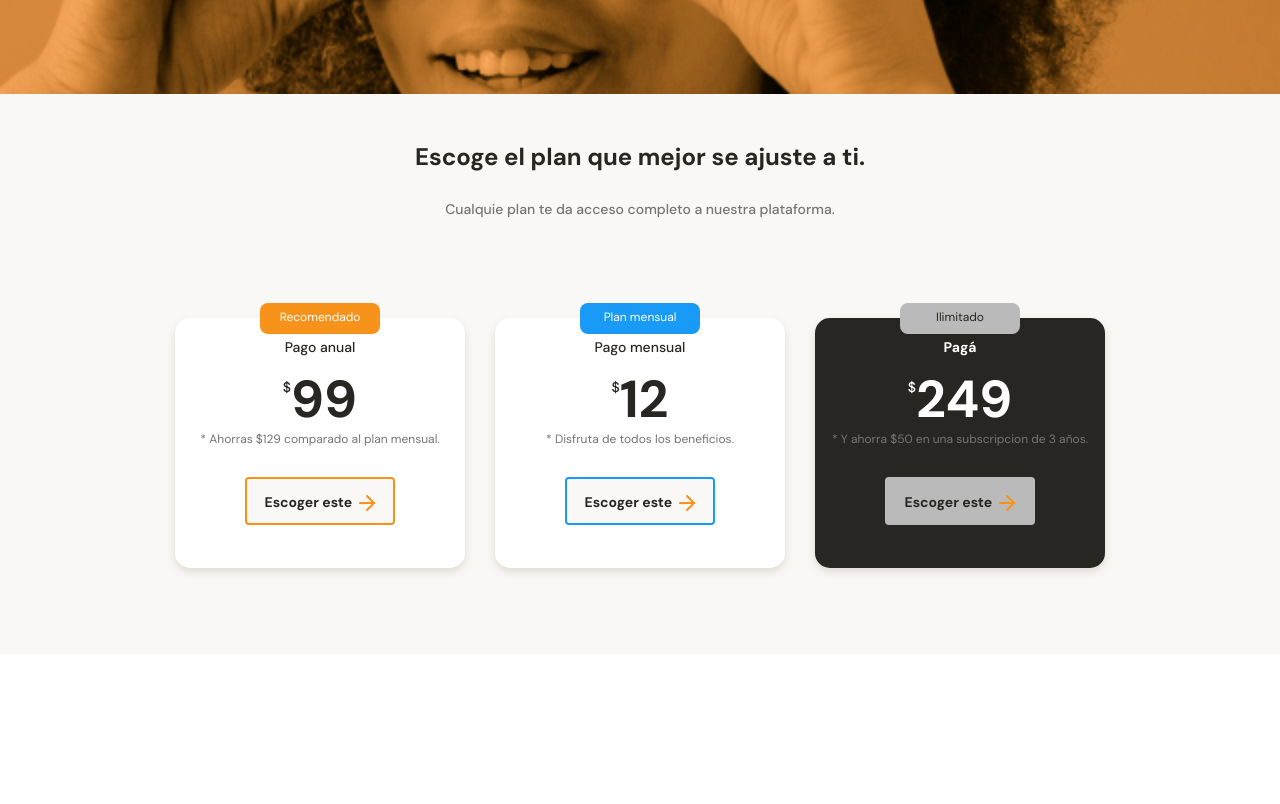
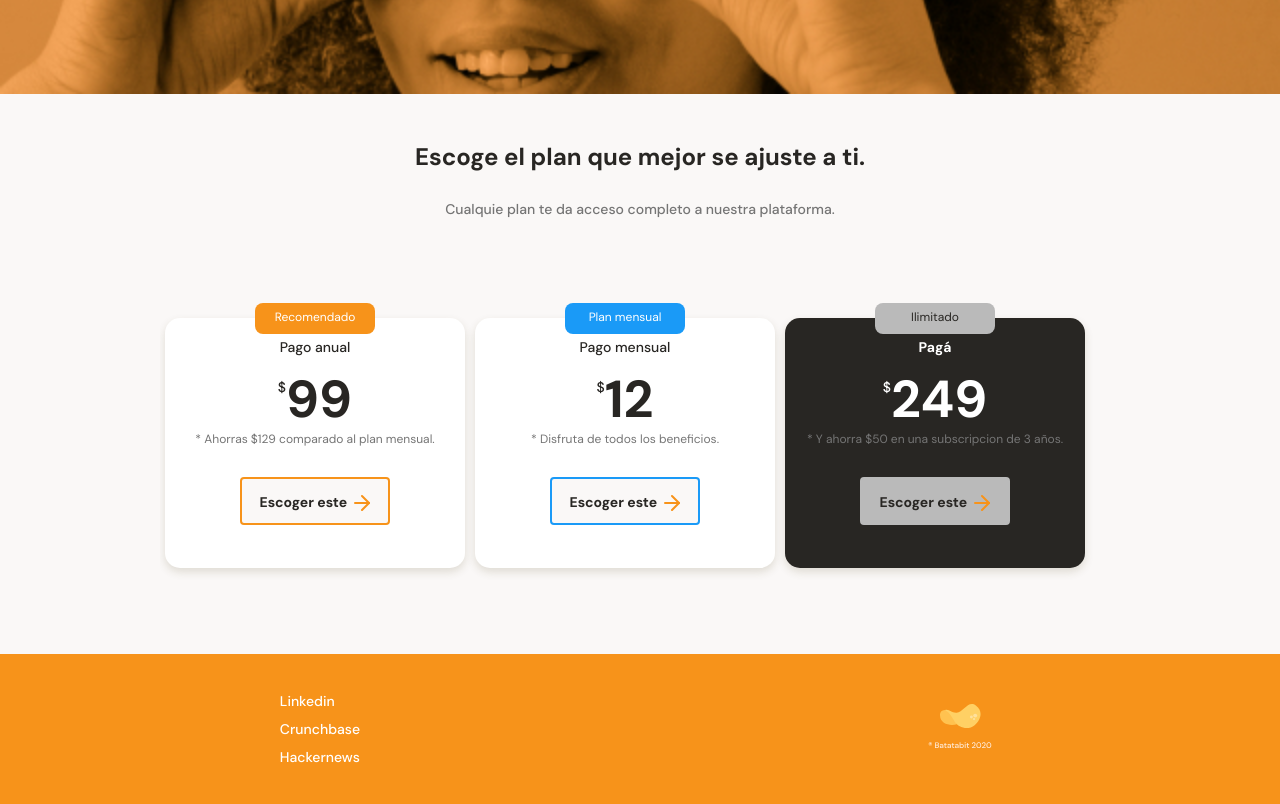
Before and after one commit to Santiago0ss/responsive-desing-mobile-first, a plain HTML site: page index.html in a window 1280 px wide. Shown: the part 2656-3460 px from the top of the page. Before the commit the page ends 3310 px from the top, so only its background shows below. Drawn offline with Linux system fonts and the light colour scheme.

Commit message:
finalizado el proyecto de Mobile first

```diff
--- a/index.html
+++ b/index.html
@@ -5,13 +5,14 @@
     <meta charset="UTF-8">
     <meta http-equiv="X-UA-Compatible" content="IE=edge">
     <meta name="viewport" content="width=device-width, initial-scale=1.0">
-    <title>Document</title>
+    <title>Batatabit</title>
     <link rel="preconnect" href="https://fonts.googleapis.com">
     <link rel="preconnect" href="https://fonts.gstatic.com" crossorigin>
     <link
         href="https://fonts.googleapis.com/css2?family=DM+Sans:wght@400;500;700&family=Inter:wght@300;500&display=swap"
         rel="stylesheet">
     <link rel="stylesheet" href="./style.css" />
+    <link rel="stylesheet" href="./css/tablet.css" media="(min-width: 930px)">
 </head>
 
 <body>
@@ -60,11 +61,8 @@
                         </p>
                     </div>
                 </div>
-            </section>
-        </section>
-        <section class="main-tables-container">
                 <div class="main-currency-table">
-                <p class="comisiones-table--title">Comisiones</p>
+                    <p class="comisiones-table--title-c">Comisiones</p>
                     <div class="currency-table--container">
                         <table>
                             <tr>
@@ -105,22 +103,16 @@
                     <p class="product--card-title">Tiempo real</p>
                     <p class="product--card-body">Nuestra API toma informacion minuto a minuto sobre las tasas que mas determinan el comportamiento.</p>
                 </article>
-            </section>
-            <section class="product-cards--container">
                 <article class="product-detail--card">
                     <span class="eye"></span>
                     <p class="product--card-title">No hay tasas escondidas</p>
                     <p class="product--card-body">Ni en la compra o al momento de exit, Batabit siempre te muestra el costo real de los que estas adquiriendo.</p>
                 </article>
-            </section>
-            <section class="product-cards--container">
                 <article class="product-detail--card">
                     <span class="dollar"></span>
                     <p class="product--card-title">Compara monedas</p>
                     <p class="product--card-body">Ni en la compra o al momento de exit, Batabit siempre te muestra el costo real de lo que estas adquiriendo.</p>
                 </article>
-            </section>
-            <section class="product-cards--container">
                 <article class="product-detail--card">
                     <span class="check-circle"></span>
                     <p class="product--card-title">Informacion confiable</p>
@@ -169,7 +161,16 @@
         </section>
     </main>
     <footer>
-
+        <section class="left">
+            <ul>
+                <li> <a href="#">Linkedin </a> </li>
+                <li><a href="#">Crunchbase</a></li>
+                <li><a href="#">Hackernews</a></li>
+            </ul>
+        </section>
+        <section class="rigth">
+            <img src="./assets/imgs/logo-footer.svg" alt="Logo de Batatabit">
+        </section>
     </footer>
 </body>
 
--- a/style.css
+++ b/style.css
@@ -212,7 +212,7 @@ main {
     font-weight: 300;
     color: var(--warm-black);
 }
-.comisiones-table--title {
+.main-currency-table .comisiones-table--title-c {
     margin-bottom: 15px;
     font-size: 1.8rem;
     font-weight: bold;
@@ -394,10 +394,10 @@ main {
     position: relative;
     scroll-snap-align: center;
     width: 60%;
-    min-width: 230px;
+    min-width: 190px;
     max-width: 300px;
     height: 250px;
-    margin: 50px 15px 0;
+    margin: 50px 5px 0;
     padding: 0 15px;
     background-color: var(--just-white);
     border-radius: 15px;
@@ -463,10 +463,10 @@ main {
     position: relative;
     scroll-snap-align: center;
     width: 60%;
-    min-width: 230px;
+    min-width: 190px;
     max-width: 300px;
     height: 250px;
-    margin: 50px 15px 0;
+    margin: 50px 5px 0;
     padding: 0 15px;
     background-color: var(--just-white);
     border-radius: 15px;
@@ -515,10 +515,10 @@ main {
     position: relative;
     scroll-snap-align: center;
     width: 60%;
-    min-width: 230px;
+    min-width: 190px;
     max-width: 300px;
     height: 250px;
-    margin: 50px 15px 0;
+    margin: 50px 5px 0;
     padding: 0 15px;
     background-color: var(--black);
     border-radius: 15px;
@@ -576,3 +576,28 @@ main {
     background-image: url('./assets/iconos/orange-right-arrow.svg');
     vertical-align: text-bottom;
  }
+ footer {
+    display: flex;
+    width: 100%;
+    height: 150px;
+    background-color: var(--bitcoin-orange);
+ }
+ footer section {
+     display: flex;
+     width: 50%;
+     justify-content: center;
+     align-items: center;
+ }
+ footer .left ul {
+     font-size: 1.4rem;
+     font-weight: 500;
+     line-height: 1.8rem;
+     list-style: none;
+ }
+ .left li {
+     margin: 10px 0;
+ }
+ .left a {
+     text-decoration: none;
+     color: var(--just-white);
+ }
```
Lines whose indentation alone changed are shown as unchanged.
